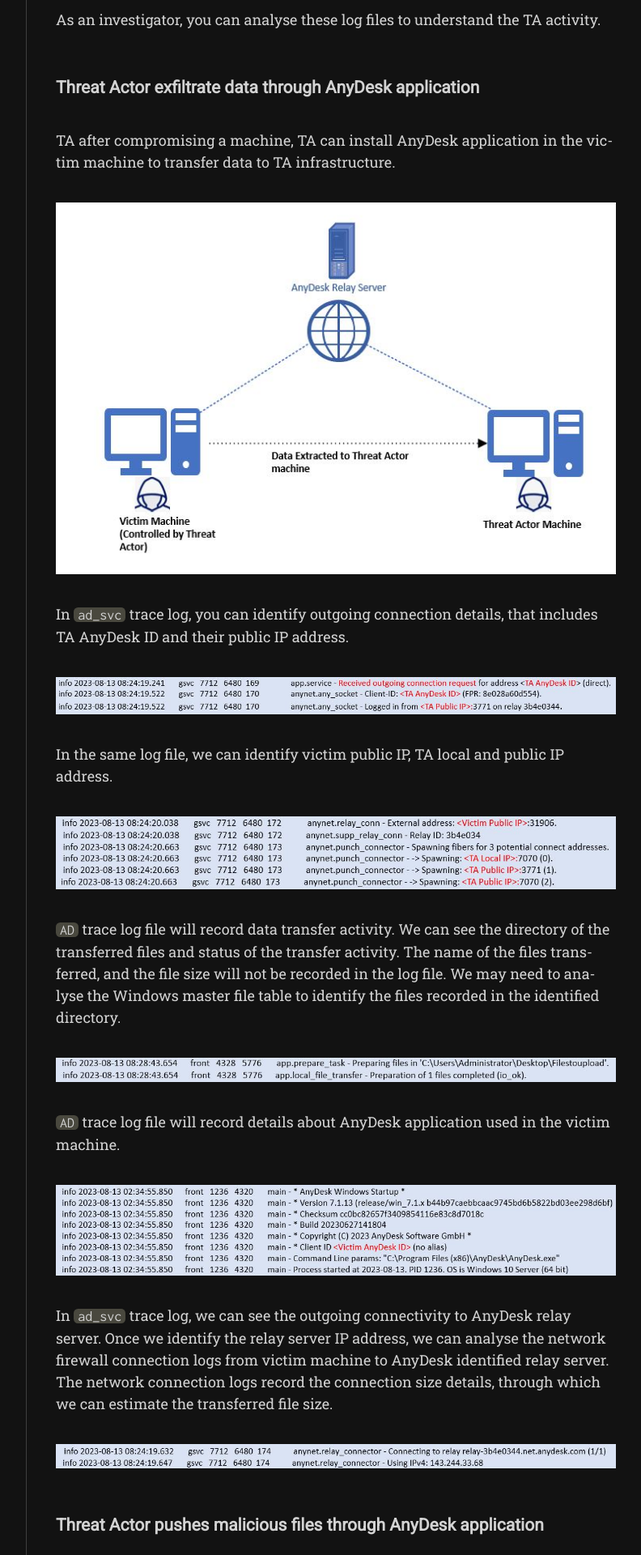
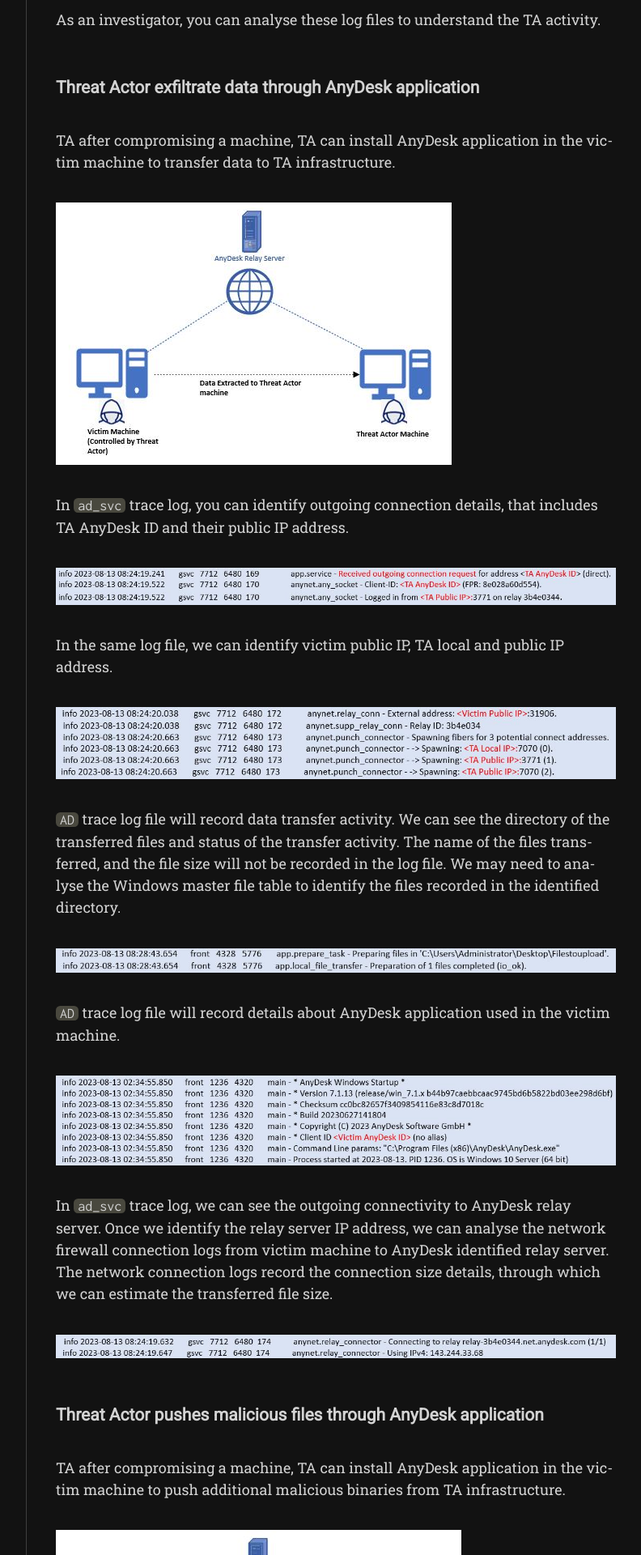
Before and after one commit to Th1ru-M/th1ru-m.github.io, a Jekyll site: the page built from _posts/2023-08-14-Anydesk.md, in a window 1280 px wide. Shown: the part 1068-2988 px from the top of the page at 81% size, without its empty margins (357-1149 px from the left). Built offline with Jekyll 4.4.1, drawn with Linux system fonts in a browser that asks for light colours; nearby versions of some CDN libraries; some web fonts are replaced.

Commit message:
Image_Changes

```diff
--- a/_posts/2023-08-14-Anydesk.md
+++ b/_posts/2023-08-14-Anydesk.md
@@ -26,7 +26,7 @@ As an investigator, you can analyse these log files to understand the TA activit
 
 TA after compromising a machine, TA can install AnyDesk application in the victim machine to transfer data to TA infrastructure.
 
-![AnyDesk_Attacks](/image/anydesk/dataextraction.JPG)
+![AnyDesk_Attacks](/image/anydesk/dataextraction1.JPG)
 
 In `ad_svc` trace log, you can identify outgoing connection details, that includes TA AnyDesk ID and their public IP address.
 
```
Also changed, not shown: image/anydesk/dataextraction.JPG (deleted), image/anydesk/dataextraction1.JPG (added).
